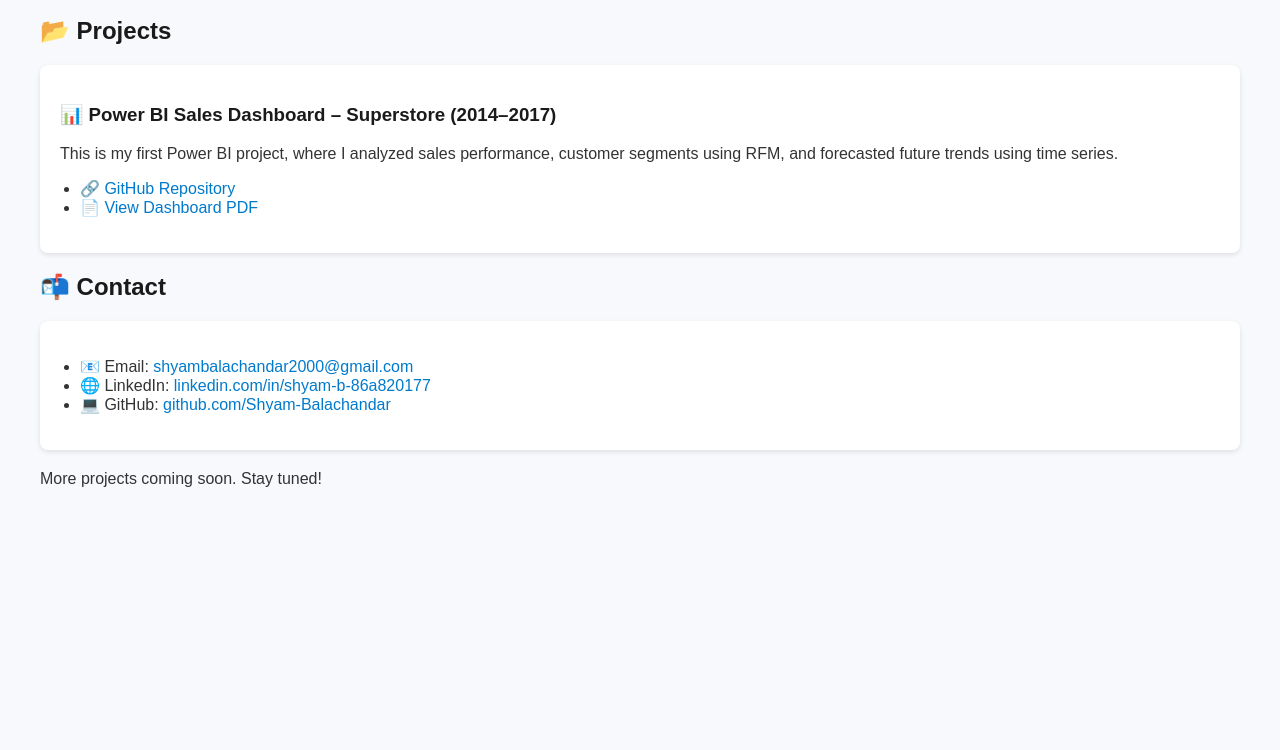
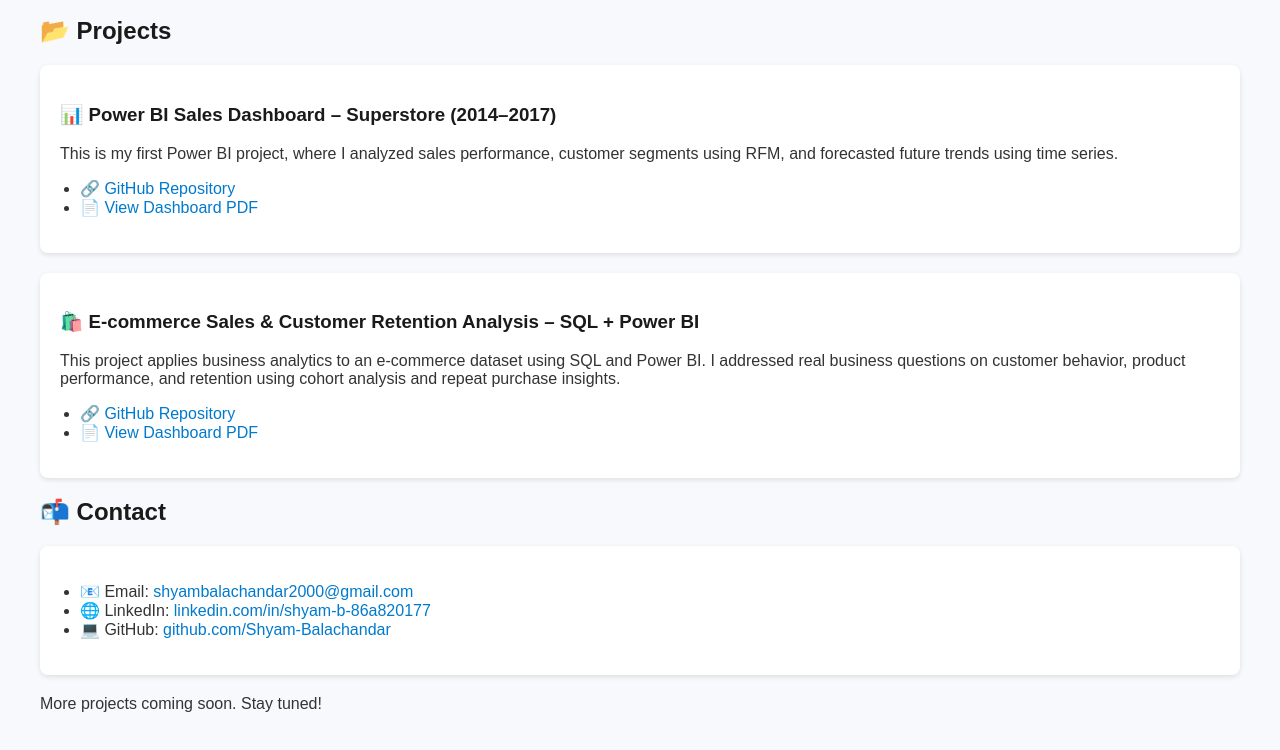
Before and after one commit to Shyam-Balachandar/shyam-balachandar.github.io, a plain HTML site: page index.html in a window 1280 px wide. Shown: the part 120-870 px from the top of the page. Before the commit the page ends 800 px from the top, so only its background shows below. Drawn offline with Linux system fonts and the light colour scheme.

Commit message:
Update index.html

```diff
--- a/index.html
+++ b/index.html
@@ -47,6 +47,16 @@
     </ul>
   </div>
 
+  <div class="project">
+    <h3>🛍️ E-commerce Sales & Customer Retention Analysis – SQL + Power BI</h3>
+    <p>This project applies business analytics to an e-commerce dataset using SQL and Power BI. I addressed real business questions on customer behavior, product performance, and retention using cohort analysis and repeat purchase insights.</p>
+    <ul>
+      <li><a href="https://github.com/Shyam-Balachandar/E-Commerce-Customer-Sales-Analysis-using-SQL-Power-BI" target="_blank">🔗 GitHub Repository</a></li>
+      <li><a href="https://github.com/Shyam-Balachandar/E-Commerce-Customer-Sales-Analysis-using-SQL-Power-BI/blob/main/E-Commerce%20Customer%20%26%20Sales%20Analysis%20using%20Power%20BI.pdf" target="_blank">📄 View Dashboard PDF</a></li>
+    </ul>
+  </div>
+
+
   <h2>📬 Contact</h2>
   <div class="contact">
     <ul>
```
